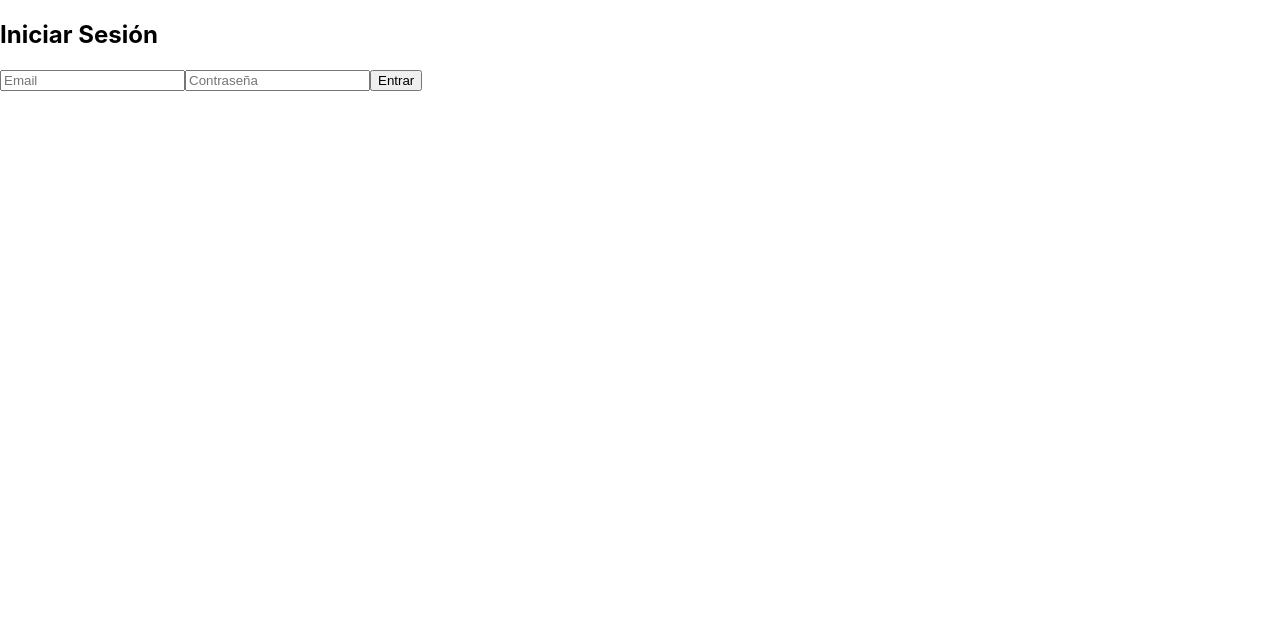
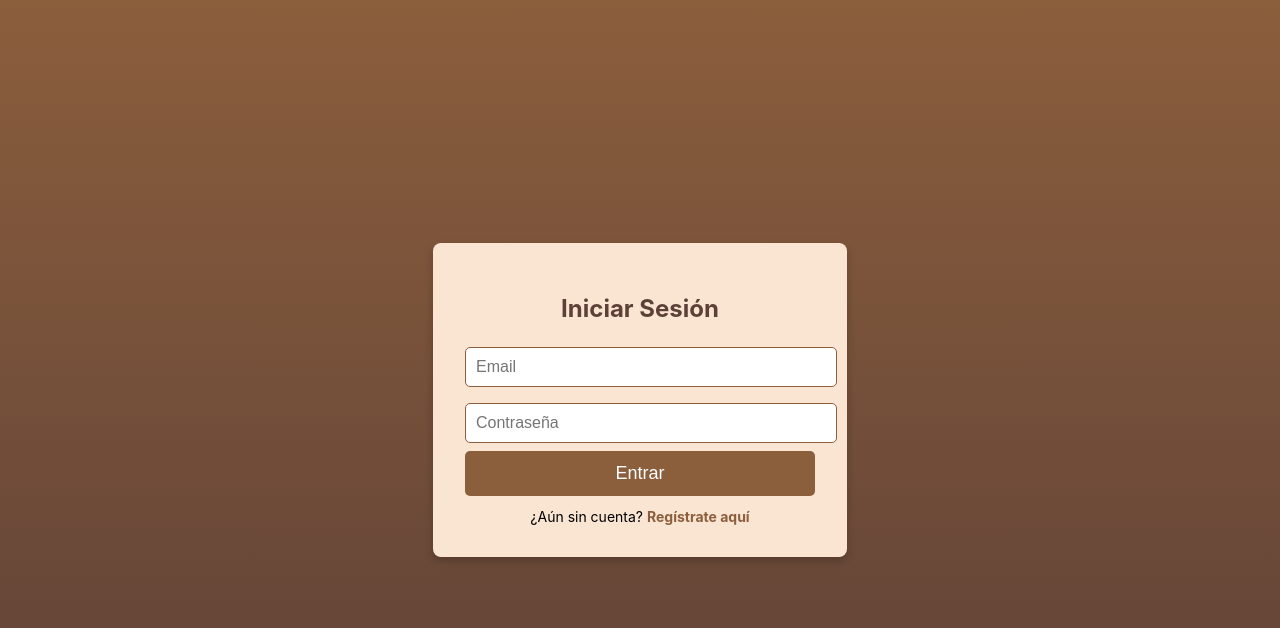
Before and after one commit to Sergiovil64/gestion_tareas_modulo1, a React (Create React App) app in the folder frontend/: page /login in a window 1280 px wide. Shown: the top 628 px of the page. Built offline with nearby package versions, Linux system fonts and the light colour scheme; the HTML template or start-up script is replaced by a standard one.

Commit message:
Agregando estilos

```diff
--- a/frontend/src/pages/Login.tsx
+++ b/frontend/src/pages/Login.tsx
@@ -1,7 +1,8 @@
 import { useEffect, useState } from "react";
 import { useAuthStore } from "../store/authStore";
-import { useNavigate } from "react-router-dom";
+import { Link, useNavigate } from "react-router-dom";
 import { login } from "../api/auth";
+import '../styles/Login.css';
 
 const Login = () => {
   const [email, setEmail] = useState("");
@@ -27,13 +28,18 @@ const Login = () => {
   };
 
   return (
-    <div>
+    <div className="login-container">
+      <div className="login-box">
         <h2>Iniciar Sesión</h2>
         <form onSubmit={handleLogin}>
           <input type="email" value={email} onChange={(e) => setEmail(e.target.value)} placeholder="Email" required />
           <input type="password" value={password} onChange={(e) => setPassword(e.target.value)} placeholder="Contraseña" required />
           <button type="submit">Entrar</button>
         </form>
+        <div className="register-link">
+          ¿Aún sin cuenta? <Link to="/register">Regístrate aquí</Link>
+        </div>
+      </div>
     </div>
   );
 };
--- a/frontend/src/pages/Register.tsx
+++ b/frontend/src/pages/Register.tsx
@@ -2,6 +2,7 @@ import { useEffect, useState } from "react";
 import { register } from "../api/auth";
 import { useNavigate } from "react-router-dom";
 import { useAuthStore } from "../store/authStore";
+import '../styles/Register.css';
 
 const Register = () => {
   const [name, setName] = useState("");
@@ -28,8 +29,9 @@ const Register = () => {
   };
 
   return (
-    <div>
-      <h2>Registrarse</h2>
+    <div className="register-container">
+      <div className="register-box">
+        <h2>Registro</h2>
         <form onSubmit={handleRegister}>
           <input type="text" value={name} onChange={(e) => setName(e.target.value)} placeholder="Nombre" required />
           <input type="email" value={email} onChange={(e) => setEmail(e.target.value)} placeholder="Email" required />
@@ -37,6 +39,7 @@ const Register = () => {
           <button type="submit">Registrar</button>
         </form>
       </div>
+    </div>
   );
 };
 
--- /dev/null
+++ b/frontend/src/styles/Login.css
@@ -0,0 +1,62 @@
+.login-container {
+    display: flex;
+    justify-content: center;
+    align-items: center;
+    height: 100vh;
+    background: linear-gradient(to bottom, #8B5E3C, #5D4037); /* Gradiente café */
+  }
+
+  .login-box {
+    background: #FAE5D3;
+    padding: 2rem;
+    border-radius: 8px;
+    box-shadow: 0px 4px 8px rgba(0, 0, 0, 0.2);
+    width: 350px;
+    text-align: center;
+  }
+
+  .login-box h2 {
+    color: #5D4037;
+    font-size: 24px;
+    margin-bottom: 1rem;
+  }
+
+  .login-box input {
+    width: 100%;
+    padding: 10px;
+    margin: 8px 0;
+    border: 1px solid #8B5E3C;
+    border-radius: 5px;
+    font-size: 16px;
+  }
+
+  .login-box button {
+    width: 100%;
+    padding: 12px;
+    background: #8B5E3C;
+    color: white;
+    border: none;
+    border-radius: 5px;
+    font-size: 18px;
+    cursor: pointer;
+    transition: 0.3s;
+  }
+
+  .login-box button:hover {
+    background: #6D4C41;
+  }
+
+  .register-link {
+    margin-top: 12px;
+    font-size: 14px;
+  }
+
+  .register-link a {
+    color: #8B5E3C;
+    text-decoration: none;
+    font-weight: bold;
+  }
+
+  .register-link a:hover {
+    text-decoration: underline;
+  }
--- /dev/null
+++ b/frontend/src/styles/Register.css
@@ -0,0 +1,47 @@
+.register-container {
+    display: flex;
+    justify-content: center;
+    align-items: center;
+    height: 100vh;
+    background: linear-gradient(to bottom, #8B5E3C, #5D4037); /* Gradiente café */
+  }
+
+  .register-box {
+    background: #FAE5D3;
+    padding: 2rem;
+    border-radius: 8px;
+    box-shadow: 0px 4px 8px rgba(0, 0, 0, 0.2);
+    width: 350px;
+    text-align: center;
+  }
+
+  .register-box h2 {
+    color: #5D4037;
+    font-size: 24px;
+    margin-bottom: 1rem;
+  }
+
+  .register-box input {
+    width: 100%;
+    padding: 10px;
+    margin: 8px 0;
+    border: 1px solid #8B5E3C;
+    border-radius: 5px;
+    font-size: 16px;
+  }
+
+  .register-box button {
+    width: 100%;
+    padding: 12px;
+    background: #8B5E3C;
+    color: white;
+    border: none;
+    border-radius: 5px;
+    font-size: 18px;
+    cursor: pointer;
+    transition: 0.3s;
+  }
+
+  .register-box button:hover {
+    background: #6D4C41;
+  }
```
Lines whose indentation alone changed are shown as unchanged.
